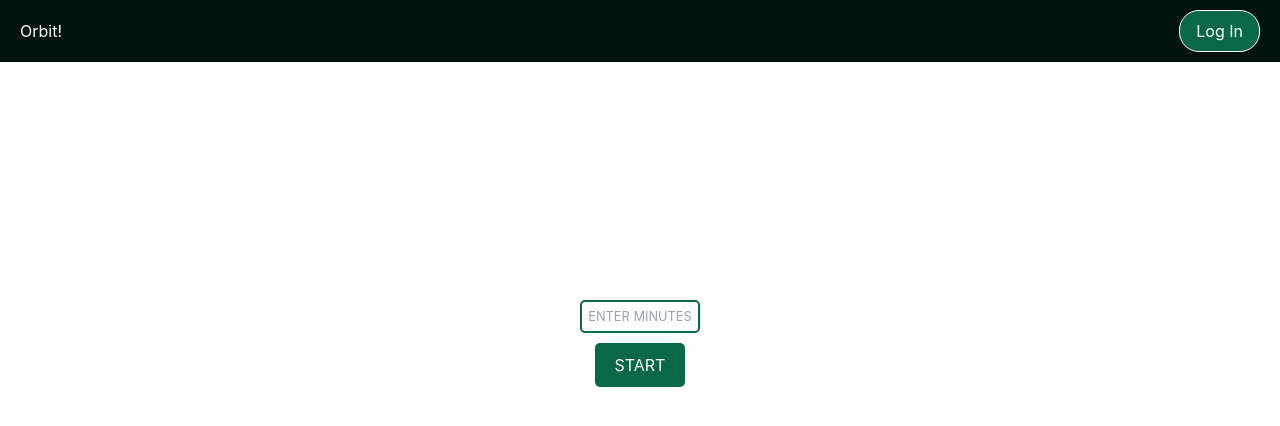
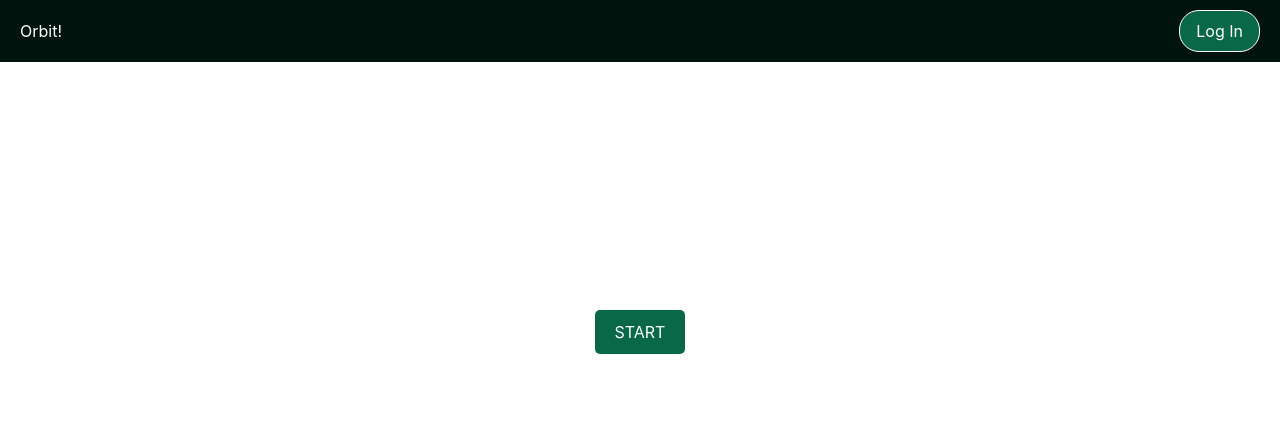
Before and after one commit to khalidibrahimio/orbit, a Django app: page / in a window 1280 px wide. Shown: the top 426 px of the page. Run offline with Django 5.2, Linux system fonts and the light colour scheme; style sheets or scripts are compiled from the project's sources; some libraries are stand-ins or nearby versions.

Commit message:
make all buttons work and update UI

```diff
--- a/app/main/static/main/js/timer.js
+++ b/app/main/static/main/js/timer.js
@@ -30,7 +30,7 @@
   //hide pause button by default
   document.getElementById("timer-resume-area").style.display = "none";
   //hide refresh by default
-  document.getElementById("timer-reset-button").style.display = "none";
+  document.getElementById("timer-stop-button").style.display = "none";
 };
 
 function messageHide() {
@@ -45,9 +45,8 @@
   //hide resume button
   document.getElementById("timer-resume-area").style.display = "none";
   //hide refresh button
-  document.getElementById("timer-reset-button").style.display = "none";
+  document.getElementById("timer-stop-button").style.display = "none";
   //reset value to blank
-  document.getElementById("timer-minutes-input").value = "";
   setTimeout(messageHide, 5000);
 }
 
@@ -64,15 +63,27 @@
 function pauseCountdown() {
   clearInterval(timer_interval);
   document.getElementById("timer-pause-area").style.display = "none";
-  document.getElementById("timer-resume-area").style.display = "block";
+  document.getElementById("timer-resume-area").style.display = "flex";
   return;
 }
 
 function startCountdown() {
-  var minutes = min_input.value;
+  console.log("startCountdown called", min_input.value);
+  var minutes = parseInt(min_input.value);
 
   //check if it is a number
   if (isNaN(minutes) || minutes == "") {
+    document.getElementById("timer-message").innerHTML =
+      "Yikes! It's not a number. <strong>TRY AGAIN</strong";
+    document
+      .getElementById("timer-message")
+      .setAttribute("class", "alert alert-danger text-center");
+
+    //hides error after 5 secs
+    setTimeout(messageHide, 5000);
+    resetTimer();
+    return;
+  } else if (minutes <= 0) {
     document.getElementById("timer-message").innerHTML =
       "Yikes! It's not a number. <strong>TRY AGAIN</strong>";
     document
@@ -83,9 +94,10 @@
     setTimeout(messageHide, 5000);
     resetTimer();
     return;
-  } else if (minutes <= 0 || minutes > 59) {
+  } else if (minutes > 59) {
+    console.log("minutes = " + minutes);
     document.getElementById("timer-message").innerHTML =
-      "Yikes! It's not a valid number. <strong>TRY AGAIN</strong>";
+      "This defeats the purpose ☹️ 45 minutes or less is recommended. TRY AGAIN";
     document
       .getElementById("timer-message")
       .setAttribute("class", "alert alert-danger text-center");
@@ -98,7 +110,6 @@
   //get the seconds
   seconds_remaining = minutes * 60;
 
-  min_input.setAttribute("type", "text");
   min_input.setAttribute("disabled", "true");
   //reoccuring function
   tick();
@@ -108,7 +119,7 @@
   //show pause when running
   document.getElementById("timer-pause-area").style.display = "block";
   //show refresh when running
-  document.getElementById("timer-reset-button").style.display = "block";
+  document.getElementById("timer-stop-button").style.display = "block";
 }
 
 function tick() {
@@ -135,7 +146,6 @@
     document
       .getElementById("timer-message")
       .setAttribute("class", "alert alert-success text-center");
-    min_input.setAttribute("type", "number");
     min_input.removeAttribute("disabled");
 
     clearInterval(timer_interval);
@@ -145,12 +155,13 @@
 }
 
 //refresh page with button
-document.getElementById("timer-reset-button").onclick = function () {
+document.getElementById("timer-stop-button").onclick = function () {
   clearInterval(timer_interval);
-  document.getElementById("time").innerHTML = "00:00";
-  document.getElementById("timer-minutes-input").value = "";
-  document.getElementById("timer-input").style.display = "block";
-  document.getElementById("timer-reset-button").style.display = "none";
+  resetTimer();
+  min_input.value = "00";
+  sec_input.value = "00";
+  min_input.removeAttribute("disabled");
+  document.getElementById("timer-stop-button").style.display = "none";
   document.getElementById("timer-resume-area").style.display = "none";
   document.getElementById("timer-pause-area").style.display = "none";
 };
--- a/app/main/static/main/scss/index.scss
+++ b/app/main/static/main/scss/index.scss
@@ -4,17 +4,17 @@
   justify-content: space-between;
   align-items: center;
   padding: 10px 20px;
-  background-color: #00130d;
+  background-color: hsl(161, 100%, 4%);
 
   &__title {
-    color: #ffffff;
+    color: hsl(0, 0%, 100%);
     // margin: 10px;
   }
 
   &__login-button {
-    background-color: #086848;
-    color: #fff;
-    border: 1px solid #ffffff;
+    background-color: hsl(160, 86%, 22%);
+    color: hsl(0, 0%, 100%);
+    border: 1px solid hsl(0, 0%, 100%);
     padding: 8px 16px;
     border-radius: 20px;
     text-decoration: none;
@@ -23,7 +23,7 @@
     transition: background-color 0.3s ease;
 
     &:hover {
-      background-color: #064c3c;
+      background-color: hsl(166, 85%, 16%);
     }
   }
 }
@@ -46,13 +46,22 @@
   appearance: textfield;
 }
 
+.alert-danger {
+  color: hsl(0, 85.71%, 41.18%);
+}
+
+#timer-message {
+  margin-top: 10px;
+  height: 20px;
+}
+
 .timer {
   text-align: center;
   margin-top: 50px;
 
   &__title {
     font-size: 2rem;
-    color: #ffffff;
+    color: hsl(0, 0%, 100%);
   }
 
   &-clock {
@@ -64,7 +73,7 @@
     align-items: center;
 
     span {
-      color: #ffffff;
+      color: hsl(0, 0%, 100%);
       margin: 0 10px;
     }
   }
@@ -72,7 +81,7 @@
   &__time {
     font-size: 5rem;
     text-align: center;
-    color: #ffffff;
+    color: hsl(0, 0%, 100%);
     border: none;
     background-color: transparent;
     outline: none;
@@ -83,30 +92,32 @@
     height: auto;
     box-shadow: none;
     cursor: text;
-
-    &-input {
-      margin-top: 20px;
-      padding: 5px;
-      font-size: 0.8rem;
-      border: 2px solid #086848;
-      border-radius: 5px;
-      width: 120px;
-      text-align: center;
-    }
+    font-variant-numeric: tabular-nums; // Ensure digits are monospaced
   }
 
   &__start-button,
   &__pause-button,
   &__resume-button,
-  &__reset-button {
+  &__stop-button {
     margin: 10px 5px;
     padding: 10px 20px;
     font-size: 1rem;
     border: none;
     border-radius: 5px;
     cursor: pointer;
-    background-color: #086848;
-    color: #ffffff;
+    background-color: hsl(160, 86%, 22%);
+    color: hsl(0, 0%, 100%);
     transition: background-color 0.3s ease;
   }
+
+  &-button-area {
+    display: flex;
+    justify-content: center;
+    gap: 10px;
+    margin-top: 20px;
+  }
 }
+
+#timer-stop-button {
+  background-color: rgb(106, 13, 13);
+}
--- a/app/main/templates/index.html
+++ b/app/main/templates/index.html
@@ -21,18 +21,17 @@
       <h2 class="timer__title">Timer</h2>
       <div id="timer-display" class="timer__display">
         <div class="row">
-          <div id="timer-message" class="timer__message" role="error"></div>
-          <button type="button" class="timer__reset-button" id="timer-reset-button">Reset</button>
           <div class="timer-clock">
             <input id="time_minutes"
                    name="minutes"
-                   type="number"
+                   type="text"
                    class="timer__time"
                    maxlength="2"
                    minlength="2"
                    min="00"
                    max="59"
                    onfocus="this.select()"
+                   onclick="this.select()"
                    value="00">
             <span>:</span>
             <input id="time_seconds"
@@ -46,20 +45,17 @@
                    max="59"
                    value="00">
           </div>
-          <div id="timer-input">
-            <input type="text"
-                   id="timer-minutes-input"
-                   class="timer__time-input"
-                   placeholder="ENTER MINUTES">
-            <br>
+          <div id="timer-input" class="timer-button-area">
             <button type="button" id="timer-start-button" class="timer__start-button">START</button>
           </div>
-          <div id="timer-pause-area">
+          <div id="timer-pause-area" class="timer-button-area">
             <button type="button" id="timer-pause-button" class="timer__pause-button">PAUSE</button>
           </div>
-          <div id="timer-resume-area">
-            <button type="button" id="timer-resume-button" class="timer__resume-button">PLAY</button>
+          <div id="timer-resume-area" class="timer-button-area">
+            <button type="button" id="timer-resume-button" class="timer__resume-button">RESUME</button>
+            <button type="button" class="timer__stop-button" id="timer-stop-button">STOP</button>
           </div>
+          <div id="timer-message" role="error"></div>
         </div>
       </div>
     </div>
```
Also changed, not shown: app/main/migrations/0002_default.py (added).
